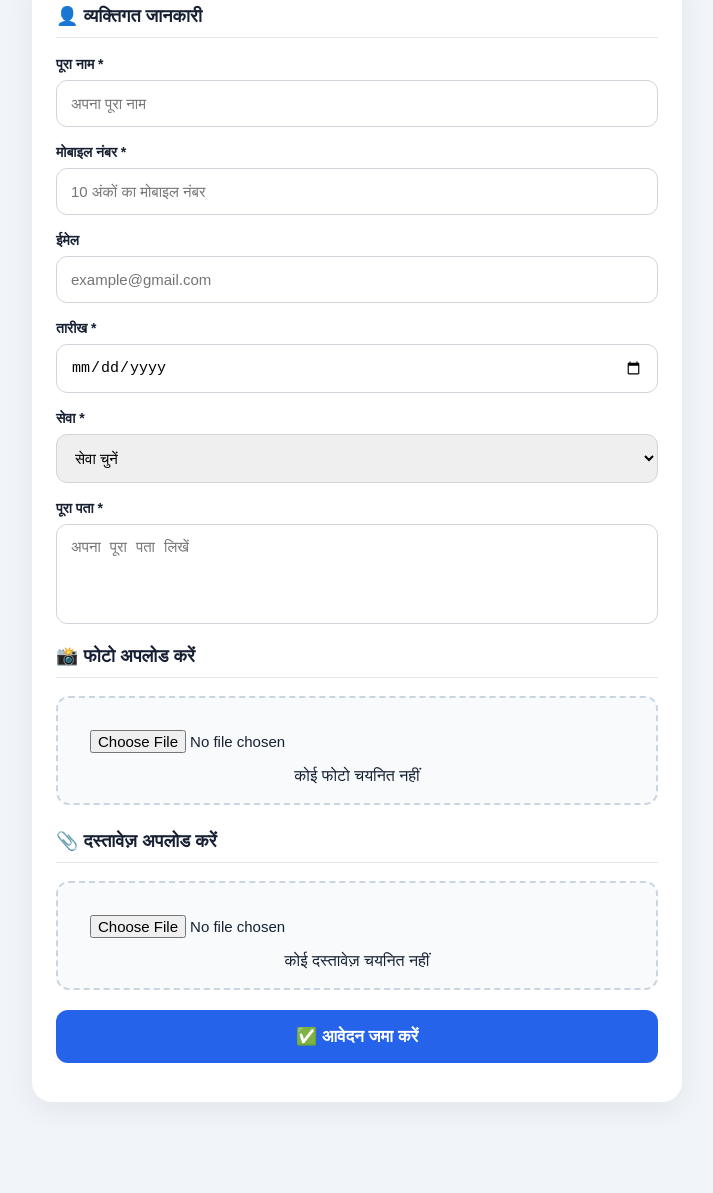
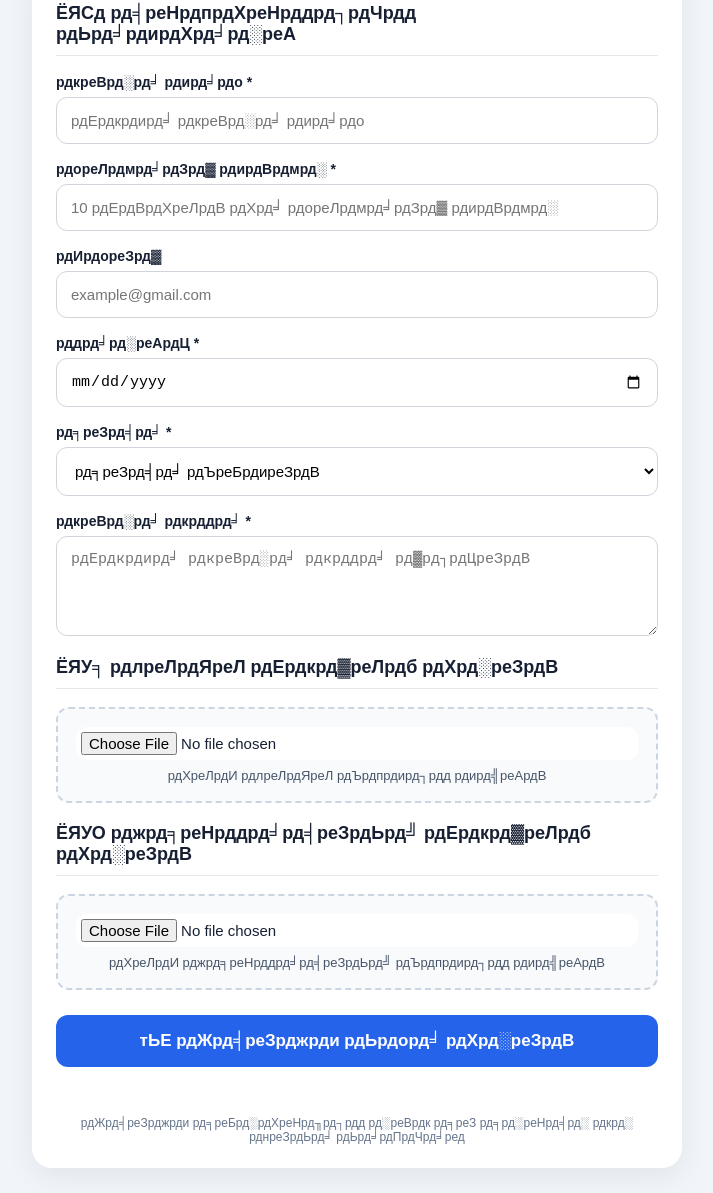
Before and after one commit to kjjpsp88-commits/application, a plain HTML site: page index.html in a window 1280 px wide. Shown: the part 155-1348 px from the top of the page, without its empty margins (283-996 px from the left). Before the commit the page ends 1282 px from the top, so only its background shows below. Drawn offline with Linux system fonts and the light colour scheme.

Commit message:
Update index.html

```diff
--- a/index.html
+++ b/index.html
@@ -3,482 +3,160 @@
 <head>
 <meta charset="UTF-8">
 <meta name="viewport" content="width=device-width,initial-scale=1.0">
+<meta name="theme-color" content="#2563eb">
 <title>Application Form</title>
-
 <style>
 *{box-sizing:border-box;margin:0;padding:0}
-
-body{
-    font-family:Arial,sans-serif;
-    background:#f1f5f9;
-    color:#172033;
-}
-
-.header{
-    background:linear-gradient(135deg,#2563eb,#1d4ed8);
-    color:#fff;
-    text-align:center;
-    padding:25px 15px;
-}
-
-.header h1{font-size:25px;margin-bottom:6px}
-.header p{font-size:14px}
-
-.container{
-    width:94%;
-    max-width:650px;
-    margin:25px auto;
-}
-
-.card{
-    background:#fff;
-    padding:24px;
-    border-radius:20px;
-    box-shadow:0 8px 30px #0001;
-}
-
-.section{
-    font-size:18px;
-    font-weight:bold;
-    margin:8px 0 18px;
-    padding-bottom:10px;
-    border-bottom:1px solid #e5e7eb;
-}
-
+body{font-family:Arial,"Noto Sans Devanagari",sans-serif;background:#f1f5f9;color:#172033}
+.header{background:linear-gradient(135deg,#2563eb,#1d4ed8);color:#fff;text-align:center;padding:25px 15px}
+.header h1{font-size:25px;margin-bottom:6px}.header p{font-size:14px}
+.container{width:94%;max-width:650px;margin:25px auto}
+.card{background:#fff;padding:24px;border-radius:20px;box-shadow:0 8px 30px #00000012}
+.section{font-size:18px;font-weight:700;margin:8px 0 18px;padding-bottom:10px;border-bottom:1px solid #e5e7eb}
 .field{margin-bottom:17px}
-
-label{
-    display:block;
-    font-size:14px;
-    font-weight:bold;
-    margin-bottom:7px;
-}
-
-input,select,textarea{
-    width:100%;
-    padding:14px;
-    border:1px solid #d1d5db;
-    border-radius:11px;
-    font-size:15px;
-    outline:none;
-}
-
-input:focus,select:focus,textarea:focus{
-    border-color:#2563eb;
-}
-
-textarea{
-    height:100px;
-    resize:none;
-}
-
-.upload{
-    padding:18px;
-    border:2px dashed #cbd5e1;
-    border-radius:13px;
-    background:#f8fafc;
-    text-align:center;
-}
-
-.upload input{
-    border:0;
-}
-
-.preview{
-    display:none;
-    margin-top:12px;
-}
-
-.preview img{
-    width:110px;
-    height:110px;
-    object-fit:cover;
-    border-radius:12px;
-}
-
-.submit{
-    width:100%;
-    padding:16px;
-    margin-top:20px;
-    border:0;
-    border-radius:12px;
-    background:#2563eb;
-    color:#fff;
-    font-size:17px;
-    font-weight:bold;
-}
-
-.submit:disabled{
-    background:#94a3b8;
-}
-
-.status{
-    text-align:center;
-    margin-top:15px;
-    font-weight:bold;
-}
-
-.success{color:#16a34a}
-.error{color:#dc2626}
+label{display:block;font-size:14px;font-weight:700;margin-bottom:7px}
+input,select,textarea{width:100%;padding:14px;border:1px solid #d1d5db;border-radius:11px;font-size:15px;outline:none;background:#fff}
+input:focus,select:focus,textarea:focus{border-color:#2563eb}
+textarea{height:100px;resize:vertical}
+.upload{padding:18px;border:2px dashed #cbd5e1;border-radius:13px;background:#f8fafc;text-align:center;margin-bottom:20px}
+.upload input{border:0;padding:5px}.file-name{margin-top:8px;font-size:13px;color:#475569;word-break:break-word}
+.preview{display:none;margin-top:12px}.preview img{width:110px;height:110px;object-fit:cover;border-radius:12px}
+.submit{width:100%;padding:16px;margin-top:5px;border:0;border-radius:12px;background:#2563eb;color:#fff;font-size:17px;font-weight:700;cursor:pointer}
+.submit:disabled{background:#94a3b8}.status{text-align:center;margin-top:15px;font-weight:700;min-height:22px}
+.success{color:#16a34a}.error{color:#dc2626}.small{margin-top:12px;text-align:center;font-size:12px;color:#64748b}
 </style>
 </head>
+<body>
+<div class="header"><h1>ЁЯУЛ рдЖрд╡реЗрджрди рдлреЙрд░реНрдо</h1><p>рдХреГрдкрдпрд╛ рдЕрдкрдиреА рдЬрд╛рдирдХрд╛рд░реА рд╕рд╣реА-рд╕рд╣реА рднрд░реЗрдВ</p></div>
+<div class="container"><div class="card">
+<div class="section">ЁЯСд рд╡реНрдпрдХреНрддрд┐рдЧрдд рдЬрд╛рдирдХрд╛рд░реА</div>
 
-<body>
+<div class="field"><label for="name">рдкреВрд░рд╛ рдирд╛рдо *</label>
+<input id="name" type="text" placeholder="рдЕрдкрдирд╛ рдкреВрд░рд╛ рдирд╛рдо" autocomplete="name"></div>
 
-<div class="header">
-    <h1>📋 आवेदन फॉर्म</h1>
-    <p>कृपया अपनी जानकारी सही-सही भरें</p>
+<div class="field"><label for="mobile">рдореЛрдмрд╛рдЗрд▓ рдирдВрдмрд░ *</label>
+<input id="mobile" type="tel" maxlength="10" inputmode="numeric" placeholder="10 рдЕрдВрдХреЛрдВ рдХрд╛ рдореЛрдмрд╛рдЗрд▓ рдирдВрдмрд░" autocomplete="tel"></div>
+
+<div class="field"><label for="email">рдИрдореЗрд▓</label>
+<input id="email" type="email" placeholder="example@gmail.com" autocomplete="email"></div>
+
+<div class="field"><label for="date">рддрд╛рд░реАрдЦ *</label><input id="date" type="date"></div>
+
+<div class="field"><label for="service">рд╕реЗрд╡рд╛ *</label>
+<select id="service">
+<option value="">рд╕реЗрд╡рд╛ рдЪреБрдиреЗрдВ</option><option>PAN Card Apply</option><option>рдЬрд╛рддрд┐ рдкреНрд░рдорд╛рдг рдкрддреНрд░</option>
+<option>рдирд┐рд╡рд╛рд╕ рдкреНрд░рдорд╛рдг рдкрддреНрд░</option><option>рдЬрдиреНрдо рдкреНрд░рдорд╛рдг рдкрддреНрд░</option>
+<option>Bank Account Opening</option><option>рдЕрдиреНрдп</option>
+</select></div>
+
+<div class="field"><label for="address">рдкреВрд░рд╛ рдкрддрд╛ *</label>
+<textarea id="address" placeholder="рдЕрдкрдирд╛ рдкреВрд░рд╛ рдкрддрд╛ рд▓рд┐рдЦреЗрдВ"></textarea></div>
+
+<div class="section">ЁЯУ╕ рдлреЛрдЯреЛ рдЕрдкрд▓реЛрдб рдХрд░реЗрдВ</div>
+<div class="upload">
+<input id="photo" type="file" accept="image/*">
+<div class="file-name" id="photoName">рдХреЛрдИ рдлреЛрдЯреЛ рдЪрдпрдирд┐рдд рдирд╣реАрдВ</div>
+<div class="preview" id="preview"><img id="previewImg" alt="Photo preview"></div>
 </div>
 
-<div class="container">
-<div class="card">
-
-<div class="section">👤 व्यक्तिगत जानकारी</div>
-
-<div class="field">
-<label>पूरा नाम *</label>
-<input id="name" type="text" placeholder="अपना पूरा नाम">
+<div class="section">ЁЯУО рджрд╕реНрддрд╛рд╡реЗрдЬрд╝ рдЕрдкрд▓реЛрдб рдХрд░реЗрдВ</div>
+<div class="upload">
+<input id="document" type="file" accept="image/*,.pdf">
+<div class="file-name" id="documentName">рдХреЛрдИ рджрд╕реНрддрд╛рд╡реЗрдЬрд╝ рдЪрдпрдирд┐рдд рдирд╣реАрдВ</div>
 </div>
 
-<div class="field">
-<label>मोबाइल नंबर *</label>
-<input id="mobile" type="tel" maxlength="10"
-inputmode="numeric" placeholder="10 अंकों का मोबाइल नंबर">
-</div>
-
-<div class="field">
-<label>ईमेल</label>
-<input id="email" type="email" placeholder="example@gmail.com">
-</div>
-
-<div class="field">
-<label>तारीख *</label>
-<input id="date" type="date">
-</div>
-
-<div class="field">
-<label>सेवा *</label>
-<select id="service">
-<option value="">सेवा चुनें</option>
-<option>PAN Card Apply</option>
-<option>जाति प्रमाण पत्र</option>
-<option>निवास प्रमाण पत्र</option>
-<option>जन्म प्रमाण पत्र</option>
-<option>Bank Account Opening</option>
-<option>अन्य</option>
-</select>
-</div>
-
-<div class="field">
-<label>पूरा पता *</label>
-<textarea id="address"
-placeholder="अपना पूरा पता लिखें"></textarea>
-</div>
-
-<div class="section">📸 फोटो अपलोड करें</div>
-
-<div class="upload">
-<input id="photo" type="file" accept="image/*">
-
-<div id="photoName">
-कोई फोटो चयनित नहीं
-</div>
-
-<div class="preview" id="preview">
-<img id="previewImg">
-</div>
-</div>
-
-<div class="section" style="margin-top:25px">
-📎 दस्तावेज़ अपलोड करें
-</div>
-
-<div class="upload">
-<input id="document" type="file"
-accept="image/*,.pdf">
-
-<div id="documentName">
-कोई दस्तावेज़ चयनित नहीं
-</div>
-</div>
-
-<button class="submit"
-id="submitBtn"
-onclick="submitApplication()">
-✅ आवेदन जमा करें
-</button>
-
+<button class="submit" id="submitBtn" type="button" onclick="submitApplication()">тЬЕ рдЖрд╡реЗрджрди рдЬрдорд╛ рдХрд░реЗрдВ</button>
 <div class="status" id="status"></div>
-
-</div>
-</div>
+<div class="small">рдЖрд╡реЗрджрди рд╕реБрд░рдХреНрд╖рд┐рдд рд░реВрдк рд╕реЗ рд╕рд░реНрд╡рд░ рдкрд░ рднреЗрдЬрд╛ рдЬрд╛рдПрдЧрд╛ред</div>
+</div></div>
 
 <script>
+const API_URL="https://script.google.com/macros/s/AKfycbyK4lWkUH3J-9AWDK4ZKRhNetXrtlFJknbRtsA0d-xLuley7nCK4S_VochcY_Fgh1aP8g/exec";
+let photoFile=null,documentFile=null;
 
-/* अपना Apps Script Web App URL यहां डालें */
-const API_URL =
-""https://script.google.com/macros/s/AKfycbyK4lWkUH3J-9AWDK4ZKRhNetXrtlFJknbRtsA0d-xLuley7nCK4S_VochcY_Fgh1aP8g/exec";
-
-
-let photoFile = null;
-let documentFile = null;
-
-
-/* PHOTO */
-
-document.getElementById("photo")
-.addEventListener("change",function(){
-
-    photoFile = this.files[0];
-
-    if(!photoFile) return;
-
-    document.getElementById("photoName")
-    .innerText = photoFile.name;
-
-    const reader = new FileReader();
-
-    reader.onload = function(e){
-
-        document.getElementById("previewImg")
-        .src = e.target.result;
-
-        document.getElementById("preview")
-        .style.display = "block";
-    };
-
+document.getElementById("photo").addEventListener("change",function(){
+  photoFile=this.files&&this.files[0]?this.files[0]:null;
+  document.getElementById("photoName").textContent=photoFile?photoFile.name:"рдХреЛрдИ рдлреЛрдЯреЛ рдЪрдпрдирд┐рдд рдирд╣реАрдВ";
+  if(!photoFile){document.getElementById("preview").style.display="none";return;}
+  const reader=new FileReader();
+  reader.onload=function(e){document.getElementById("previewImg").src=e.target.result;document.getElementById("preview").style.display="block";};
   reader.readAsDataURL(photoFile);
 });
 
-
-/* DOCUMENT */
-
-document.getElementById("document")
-.addEventListener("change",function(){
-
-    documentFile = this.files[0];
-
-    if(documentFile){
-
-        document.getElementById("documentName")
-        .innerText = documentFile.name;
-
-    }
+document.getElementById("document").addEventListener("change",function(){
+  documentFile=this.files&&this.files[0]?this.files[0]:null;
+  document.getElementById("documentName").textContent=documentFile?documentFile.name:"рдХреЛрдИ рджрд╕реНрддрд╛рд╡реЗрдЬрд╝ рдЪрдпрдирд┐рдд рдирд╣реАрдВ";
 });
 
-
-/* FILE TO BASE64 */
-
 function fileToBase64(file){
-
   return new Promise(function(resolve,reject){
-
-        if(!file){
-            resolve("");
-            return;
-        }
-
-        const reader = new FileReader();
-
-        reader.onload = function(){
-
-            resolve(
-                reader.result.split(",")[1]
-            );
-
-        };
-
-        reader.onerror = reject;
-
+    if(!file){resolve("");return;}
+    const reader=new FileReader();
+    reader.onload=function(){const r=String(reader.result||"");resolve(r.includes(",")?r.split(",")[1]:r);};
+    reader.onerror=function(){reject(new Error("рдлрд╛рдЗрд▓ рдкрдврд╝реА рдирд╣реАрдВ рдЬрд╛ рд╕рдХреАред"));};
     reader.readAsDataURL(file);
   });
 }
 
-
-/* SUBMIT */
+function showStatus(message,success){
+  const s=document.getElementById("status");
+  s.textContent=message;
+  s.className="status "+(success?"success":"error");
+}
 
 async function submitApplication(){
+  const name=document.getElementById("name").value.trim();
+  const mobile=document.getElementById("mobile").value.trim();
+  const email=document.getElementById("email").value.trim();
+  const date=document.getElementById("date").value;
+  const service=document.getElementById("service").value;
+  const address=document.getElementById("address").value.trim();
 
-    const name =
-    document.getElementById("name").value.trim();
+  if(!name||!mobile||!date||!service||!address){showStatus("тЪая╕П рд╕рднреА рдЬрд░реВрд░реА рдЬрд╛рдирдХрд╛рд░реА рднрд░реЗрдВред",false);return;}
+  if(!/^[0-9]{10}$/.test(mobile)){showStatus("тЪая╕П рд╕рд╣реА 10 рдЕрдВрдХреЛрдВ рдХрд╛ рдореЛрдмрд╛рдЗрд▓ рдирдВрдмрд░ рдбрд╛рд▓реЗрдВред",false);return;}
 
-    const mobile =
-    document.getElementById("mobile").value.trim();
-
-    const email =
-    document.getElementById("email").value.trim();
-
-    const date =
-    document.getElementById("date").value;
-
-    const service =
-    document.getElementById("service").value;
-
-    const address =
-    document.getElementById("address").value.trim();
-
-
-    if(!name || !mobile || !date ||
-       !service || !address){
-
-        showStatus(
-            "⚠️ सभी जरूरी जानकारी भरें।",
-            false
-        );
-
-        return;
-    }
-
-
-    if(!/^[0-9]{10}$/.test(mobile)){
-
-        showStatus(
-            "⚠️ सही 10 अंकों का मोबाइल नंबर डालें।",
-            false
-        );
-
-        return;
-    }
-
-
-    if(API_URL === "https://script.google.com/macros/s/AKfycbyK4lWkUH3J-9AWDK4ZKRhNetXrtlFJknbRtsA0d-xLuley7nCK4S_VochcY_Fgh1aP8g/exec"){
-
-        showStatus(
-            "⚠️ पहले Apps Script URL डालें।",
-            false
-        );
-
-        return;
-    }
-
-
-    const button =
-    document.getElementById("submitBtn");
-
-    button.disabled = true;
-
-    button.innerText =
-    "⏳ आवेदन जमा हो रहा है...";
-
+  const button=document.getElementById("submitBtn");
+  button.disabled=true;button.textContent="тП│ рдЖрд╡реЗрджрди рдЬрдорд╛ рд╣реЛ рд░рд╣рд╛ рд╣реИ...";
 
   try{
+    const photoBase64=await fileToBase64(photoFile);
+    const documentBase64=await fileToBase64(documentFile);
 
-        const photoBase64 =
-        await fileToBase64(photoFile);
-
-        const documentBase64 =
-        await fileToBase64(documentFile);
-
-
-        const data = {
-
-            name:name,
-            mobile:mobile,
-            email:email,
-            date:date,
-            service:service,
-            address:address,
-
-            photoBase64:photoBase64,
-            photoName:
-            photoFile ? photoFile.name : "",
-            photoType:
-            photoFile ? photoFile.type : "",
-
-            documentBase64:documentBase64,
-            documentName:
-            documentFile ? documentFile.name : "",
-            documentType:
-            documentFile ? documentFile.type : ""
-
+    const data={
+      name:name,mobile:mobile,email:email,date:date,service:service,address:address,
+      photoBase64:photoBase64,photoName:photoFile?photoFile.name:"",photoType:photoFile?photoFile.type:"",
+      documentBase64:documentBase64,documentName:documentFile?documentFile.name:"",documentType:documentFile?documentFile.type:""
     };
 
-
-        const response = await fetch(API_URL,{
-
+    const response=await fetch(API_URL,{
       method:"POST",
-
-            headers:{
-                "Content-Type":"text/plain;charset=utf-8"
-            },
-
+      headers:{"Content-Type":"text/plain;charset=utf-8"},
       body:JSON.stringify(data)
-
     });
 
+    const text=await response.text();
+    let result;
+    try{result=JSON.parse(text);}
+    catch(e){throw new Error("Apps Script рдиреЗ JSON response рдирд╣реАрдВ рджрд┐рдпрд╛ред Code.gs рдФрд░ Web App deployment рдЬрд╛рдВрдЪреЗрдВред");}
 
-        const result =
-        await response.json();
-
-
-        if(result.success){
-
-            showStatus(
-                "✅ आपका आवेदन सफलतापूर्वक जमा हो गया!",
-                true
-            );
-
-            document.getElementById("name").value="";
-            document.getElementById("mobile").value="";
-            document.getElementById("email").value="";
-            document.getElementById("date").value="";
+    if(result&&result.success){
+      showStatus("тЬЕ рдЖрдкрдХрд╛ рдЖрд╡реЗрджрди рд╕рдлрд▓рддрд╛рдкреВрд░реНрд╡рдХ рдЬрдорд╛ рд╣реЛ рдЧрдпрд╛!",true);
+      ["name","mobile","email","date","address"].forEach(id=>document.getElementById(id).value="");
       document.getElementById("service").value="";
-            document.getElementById("address").value="";
       document.getElementById("photo").value="";
       document.getElementById("document").value="";
-
-            document.getElementById("preview")
-            .style.display="none";
-
-            document.getElementById("photoName")
-            .innerText="कोई फोटो चयनित नहीं";
-
-            document.getElementById("documentName")
-            .innerText="कोई दस्तावेज़ चयनित नहीं";
-
-            photoFile=null;
-            documentFile=null;
-
+      document.getElementById("preview").style.display="none";
+      document.getElementById("photoName").textContent="рдХреЛрдИ рдлреЛрдЯреЛ рдЪрдпрдирд┐рдд рдирд╣реАрдВ";
+      document.getElementById("documentName").textContent="рдХреЛрдИ рджрд╕реНрддрд╛рд╡реЗрдЬрд╝ рдЪрдпрдирд┐рдд рдирд╣реАрдВ";
+      photoFile=null;documentFile=null;
     }else{
-
-            showStatus(
-                "❌ " + result.message,
-                false
-            );
-
+      showStatus("тЭМ "+(result&&result.message?result.message:"рдЖрд╡реЗрджрди рдЬрдорд╛ рдирд╣реАрдВ рд╣реБрдЖред"),false);
     }
-
-
   }catch(error){
-
-        showStatus(
-            "❌ Upload error: " + error.message,
-            false
-        );
-
+    showStatus("тЭМ Upload error: "+error.message,false);
   }
-
-
-    button.disabled=false;
-
-    button.innerText=
-    "✅ आवेदन जमा करें";
+  button.disabled=false;button.textContent="тЬЕ рдЖрд╡реЗрджрди рдЬрдорд╛ рдХрд░реЗрдВ";
 }
-
-
-function showStatus(message,success){
-
-    const status =
-    document.getElementById("status");
-
-    status.innerText=message;
-
-    status.className=
-    "status " +
-    (success ? "success":"error");
-}
-
 </script>
-
 </body>
 </html>
```
Lines whose indentation alone changed are shown as unchanged.
